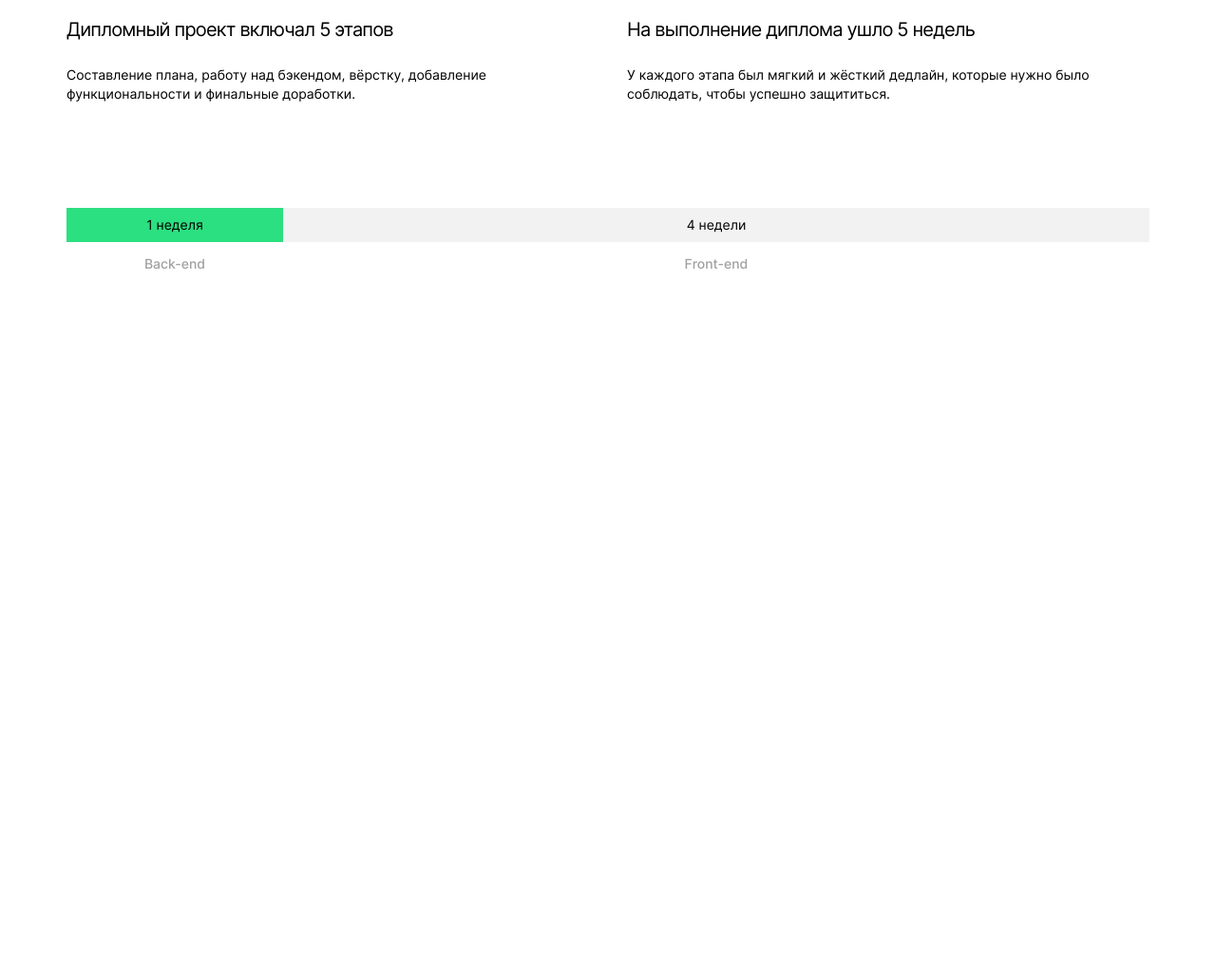
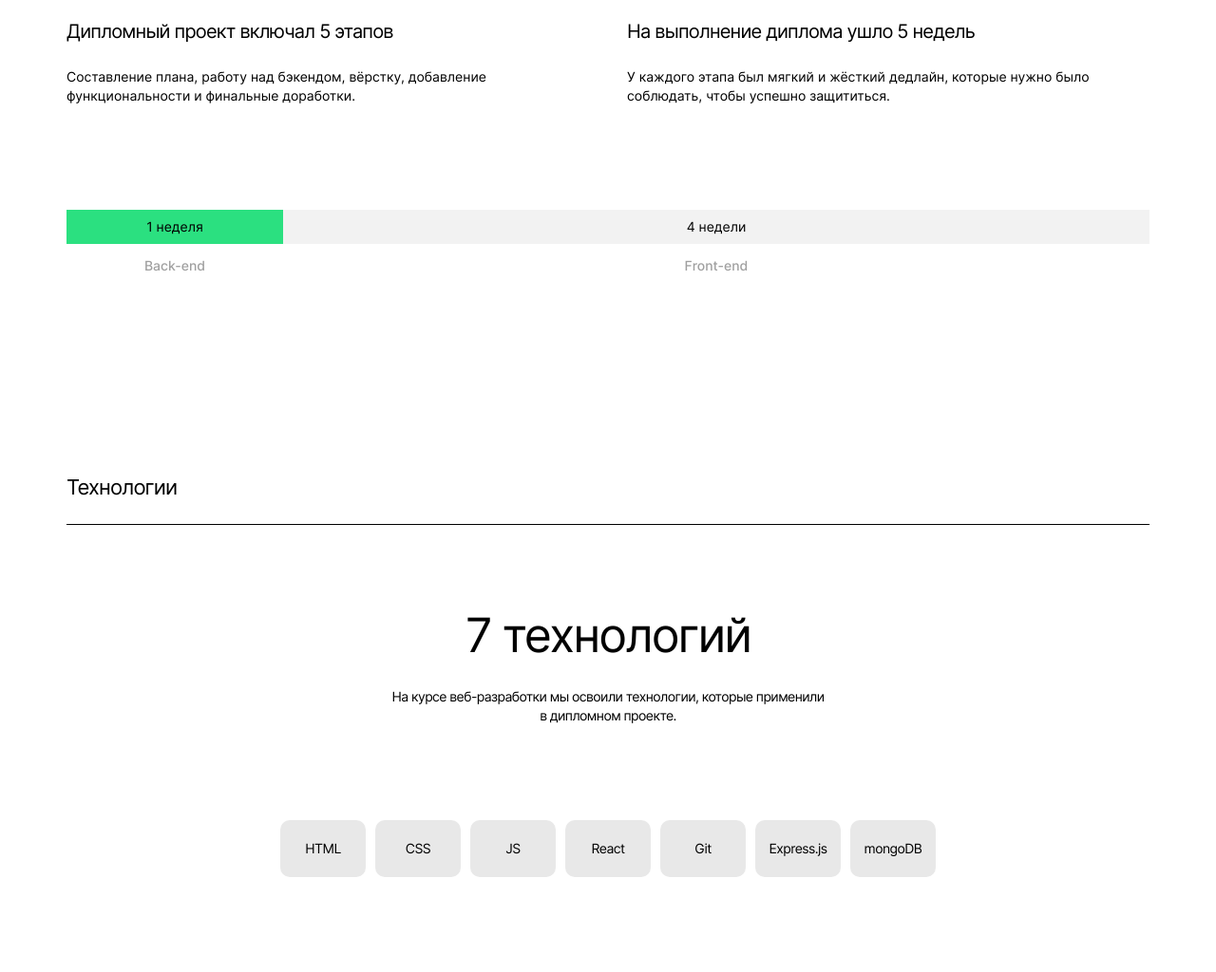
Before and after one commit to PaulAsaf2/movies-explorer-frontend, a React app: page / in a window 1280 px wide. Shown: the part 843-1867 px from the top of the page at 95% size. Before the commit the page ends 1143 px from the top, so only its background shows below. Built offline with nearby package versions, Linux system fonts and the light colour scheme; a web font is replaced by a local one.

Commit message:
настроил techs

```diff
--- a/src/components/App.css
+++ b/src/components/App.css
@@ -4,3 +4,8 @@
   margin: auto;
   position: relative;
 }
+
+p, h1, h2, h3, h4, div, li {
+  font-weight: 400;
+  margin: 0;
+}
--- a/src/components/Main/AboutProject/AboutProject.css
+++ b/src/components/Main/AboutProject/AboutProject.css
@@ -3,7 +3,6 @@
   letter-spacing: -0.88px;
   margin: 0;
   padding-top: 110px;
-  font-weight: 400;
 }
 
 .aboutProject__container {
@@ -18,19 +17,17 @@
   font-size: 20px;
   letter-spacing: -0.8px;
   margin: 0;
-  font-weight: 400;
 }
 
 .aboutProject__paragraph {
   font-size: 14px;
   line-height: 20px;
   margin: 0;
-  font-weight: 400;
 }
 
 .separation-line {
-  height: 1px;
-  margin-top: 23px;
+  height: 1.05px;
+  margin-top: 25px;
   background-color: black;
 }
 /* ---------------------------------- */
@@ -41,7 +38,6 @@
 }
 .project-time__title {
   font-size: 14px;
-  font-weight: 400;
   text-align: center;
   background-color: #F2F2F2;
   padding: 10px 0;
--- a/src/components/Main/Main.js
+++ b/src/components/Main/Main.js
@@ -2,6 +2,7 @@ import React from 'react';
 import Header from './Header/Header';
 import Hero from './Hero/Hero';
 import AboutProject from './AboutProject/AboutProject';
+import Techs from './Techs/Techs';
 
 function Main() {
   return (
@@ -10,6 +11,7 @@ function Main() {
       <Hero />
       <main className='main'>
         <AboutProject />
+        <Techs />
       </main>
     </>
   )
--- a/src/components/Main/Techs/Techs.css
+++ b/src/components/Main/Techs/Techs.css
@@ -0,0 +1,71 @@
+.techs__title {
+  font-size: 22px;
+  letter-spacing: -0.88px;
+  padding-top: 199px;
+}
+
+.techs__container {
+  display: flex;
+  flex-direction: column;
+  align-items: center;
+}
+
+.techs__subtitle {
+  font-size: 50px;
+  line-height: 58px;
+  letter-spacing: -2px;
+  margin-top: 87px;
+}
+
+.techs__paragraph {
+  font-size: 14px;
+  line-height: 20px;
+  letter-spacing: -0.56px;
+  max-width: 460px;
+  text-align: center;
+  margin-top: 26px;
+}
+
+.techs__list {
+  list-style: none;
+  display: flex;
+  margin: 100px;
+  padding: 0;
+}
+
+.techs__item {
+  font-size: 14px;
+  letter-spacing: -0.56px;
+  display: flex;
+  align-items: center;
+  justify-content: center;
+  width: 90px;
+  height: 60px;
+  margin-right: 10px;
+  background-color: #E8E8E8;
+  border-radius: 10px;
+  transition: 0.4s ease;
+}
+
+.techs__item:last-child {
+  margin-right: 0;
+}
+
+.techs__item:nth-child(2):hover {
+  background-color: #60A9FF;
+}
+.techs__item:nth-child(3):hover {
+  background-color: #E8D25E;
+}
+.techs__item:nth-child(4):hover {
+  background-color: #91D0F4;
+}
+.techs__item:nth-child(5):hover {
+  background-color: #FFC8C8;
+}
+.techs__item:nth-child(6):hover {
+  background-color: #E0E0E0;
+}
+.techs__item:nth-child(7):hover {
+  background-color: #5FA96F;
+}
--- a/src/components/Main/Techs/Techs.js
+++ b/src/components/Main/Techs/Techs.js
@@ -0,0 +1,25 @@
+import React from 'react';
+
+function Techs() {
+  return (
+    <>
+      <h2 className='techs__title'>Технологии</h2>
+      <div className='separation-line'></div>
+      <div className='techs__container'>
+        <h3 className='techs__subtitle'>7 технологий</h3>
+        <p className='techs__paragraph'>На курсе веб-разработки мы освоили технологии, которые применили в дипломном проекте.</p>
+        <ul className='techs__list'>
+          <li className='techs__item'>HTML</li>
+          <li className='techs__item'>CSS</li>
+          <li className='techs__item'>JS</li>
+          <li className='techs__item'>React</li>
+          <li className='techs__item'>Git</li>
+          <li className='techs__item'>Express.js</li>
+          <li className='techs__item'>mongoDB</li>
+        </ul>
+      </div>
+    </>
+  )
+}
+
+export default Techs;
--- a/src/index.css
+++ b/src/index.css
@@ -18,3 +18,6 @@
 
 /* about project */
 @import url(./components/Main/AboutProject/AboutProject.css);
+
+/* techs */
+@import url(./components/Main/Techs/Techs.css);
```
